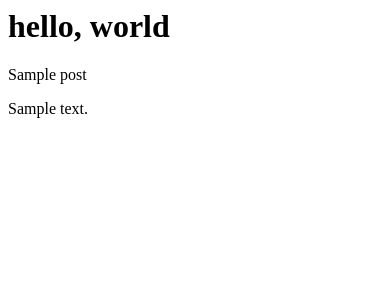
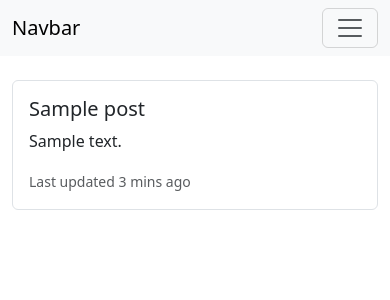
Before and after one commit to kentaasvang/blog.asvang.no, a Python web app: template templates/index.html in a window 390 px wide. Shown: the top 300 px of the page. Run offline with Jinja, Linux system fonts and the light colour scheme; the template is opened without the code that fills it: most values are stand-ins (such as "Sample title", 1, 10 or a date in 2020).

Commit message:
added styling to get responsive rounded/borders out of bootstrap

```diff
--- a/models.py
+++ b/models.py
@@ -11,3 +11,4 @@ class Post(Model):
     id = fields.IntField(pk=True)
     title = fields.CharField(max_length=255)
     body = fields.TextField()
+    thumbnail_url = fields.CharField(max_length=255, null=True)
--- /dev/null
+++ b/templates/_base.html
@@ -0,0 +1,25 @@
+<!doctype html>
+<html lang="en">
+	<head>
+		<meta charset="utf-8">
+		<meta name="viewport" content="width=device-width, initial-scale=1">
+		<title>{% block title %}{% endblock title %}</title>
+		<link href="https://cdn.jsdelivr.net/npm/bootstrap@5.3.3/dist/css/bootstrap.min.css" rel="stylesheet" integrity="sha384-QWTKZyjpPEjISv5WaRU9OFeRpok6YctnYmDr5pNlyT2bRjXh0JMhjY6hW+ALEwIH" crossorigin="anonymous">
+
+		<style>
+			{% block style %}{% endblock style %}
+		</style>
+	</head>
+	<body>
+		{% include "shared/nav.html" %}
+
+		<div class="container">
+
+			{% block body %}
+			{% endblock body %}
+
+		</div>
+
+		<script src="https://cdn.jsdelivr.net/npm/bootstrap@5.3.3/dist/js/bootstrap.bundle.min.js" integrity="sha384-YvpcrYf0tY3lHB60NNkmXc5s9fDVZLESaAA55NDzOxhy9GkcIdslK1eN7N6jIeHz" crossorigin="anonymous"></script>
+	</body>
+</html>
--- a/templates/index.html
+++ b/templates/index.html
@@ -1,14 +1,101 @@
-<h1> hello, world </h1>
+{% extends "_base.html" %}
+
+{% block title %} Home {% endblock title %}
+
+{% block style %}
+
+	@media (min-width: 992px) {
+
+		.rounded-lg-end-0 {
+			border-top-right-radius: 0% !important;
+			border-bottom-right-radius: 0% !important;
+		}
+
+		.rounded-lg-start-1 {
+			border-top-left-radius: var(--bs-border-radius) !important;
+			border-bottom-left-radius: var(--bs-border-radius) !important;
+		}
+
+		.border-lg-top-1 {
+			border-top: var(--bs-border-width) var(--bs-border-style) var(--bs-border-color) !important;
+		}
+
+		.rounded-lg-end-1 {
+			border-top-right-radius: var(--bs-border-radius) !important;
+			border-bottom-right-radius: var(--bs-border-radius) !important;
+		}
+
+		.rounded-lg-start-0 {
+			border-top-left-radius: 0% !important;
+			border-bottom-left-radius: 0% !important;
+		}
+
+	}
+
+{% endblock style %}
+
+
+{% block body %}
+
+<div class="col-lg-6 mt-4">
 
 	{% if posts %}
 	{% for post in posts %}
 
-	<p> {{ post.title }} </p>
-	<p> {{ post.body }} </p>
+	{% if post.thumbnail_url %}
+
+		<div class="card mb-3 border-0">
+
+			<div class="row g-0">
+
+				<div class="col-lg-4">
+					<img src="{{ url_for('static', path=post.thumbnail_url) }}"
+					class="object-fit-cover w-100 h-100 rounded-top rounded-lg-end-0 rounded-lg-start-1" alt="..." >
+				</div>
+
+				<div class="col-lg-8 border border-top-0 border-lg-top-1 rounded rounded-top-0 rounded-lg-end-1 rounded-lg-start-0">
+					<div class="card-body">
+						<h5 class="card-title">{{ post.title }}</h5>
+						<p class="card-text">{{ post.body }}</p>
+						<p class="card-text"><small class="text-body-secondary">Last updated 3 mins ago</small></p>
+					</div>
+				</div>
+			</div>
+
+		</div>
+
+	{% else %}
+
+
+		<div class="card mb-3 border-0">
+
+			<div class="row g-0">
+
+				<div class="col-lg-4"> </div>
+
+				<div class="col-lg-8 border rounded">
+					<div class="card-body">
+						<h5 class="card-title">{{ post.title }}</h5>
+						<p class="card-text">{{ post.body }}</p>
+						<p class="card-text"><small class="text-body-secondary">Last updated 3 mins ago</small></p>
+					</div>
+				</div>
+			</div>
+
+		</div>
+
+
+	{% endif %}
+
 
 	{% endfor %}
+
 	{% else %}
 
 		<p> No posts exists yet. </p>
 
 	{% endif %}
+
+</div>
+
+{% endblock body %}
--- /dev/null
+++ b/templates/shared/nav.html
@@ -0,0 +1,26 @@
+<nav class="navbar navbar-expand-lg bg-body-tertiary">
+
+	<div class="container-fluid">
+
+		<a class="navbar-brand" href="#">Navbar</a>
+
+		<button class="navbar-toggler" type="button" data-bs-toggle="collapse" data-bs-target="#navbarNav" aria-controls="navbarNav" aria-expanded="false" aria-label="Toggle navigation">
+			<span class="navbar-toggler-icon"></span>
+		</button>
+
+		<div class="collapse navbar-collapse" id="navbarNav">
+
+			<ul class="navbar-nav">
+
+				<li class="nav-item">
+					<a class="nav-link active" aria-current="page" href="/">Home</a>
+				</li>
+
+				<li class="nav-item">
+					<a class="nav-link" href="#">Features</a>
+				</li>
+
+			</ul>
+		</div>
+	</div>
+</nav>
```
Also changed, not shown: app.py (+7 -2 lines), update_database.py (+11 -5 lines), dev.db, static/test1.webp (added). Lines whose indentation alone changed are shown as unchanged.
